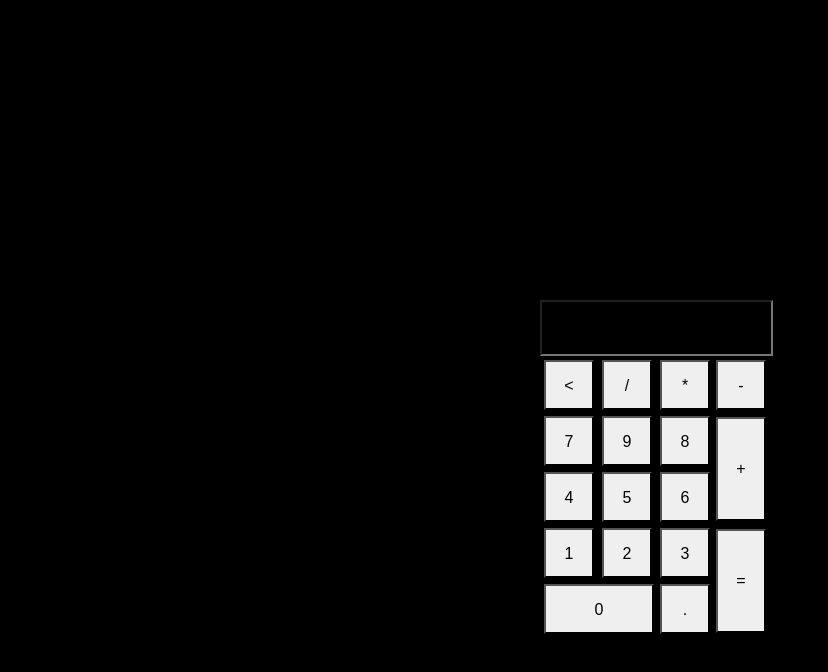
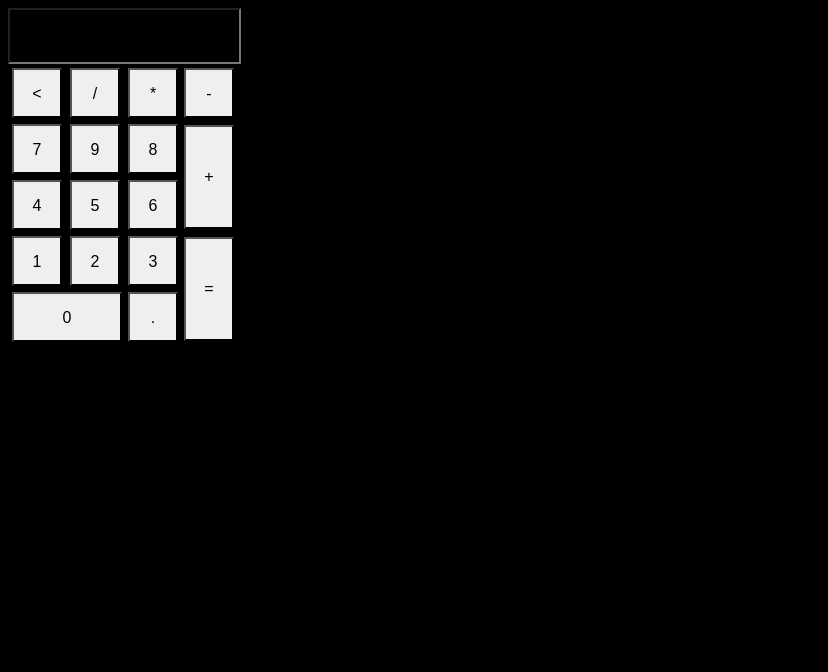
Before and after one commit to Yusuf007R/Calculator, a plain HTML site: page index.html in a window 1280 px wide. Shown: the whole page, without its empty margins (0-828 px from the left). Drawn offline with Linux system fonts and the light colour scheme.

Commit message:
Update index.html

```diff
--- a/index.html
+++ b/index.html
@@ -29,11 +29,7 @@
         }
         body{
             background-color: black;
-            position: fixed;
-            top: 50%;
-            left: 50%;
-            margin-top: -100px;
-            margin-left: -100px;
+
 
         }
 
```
